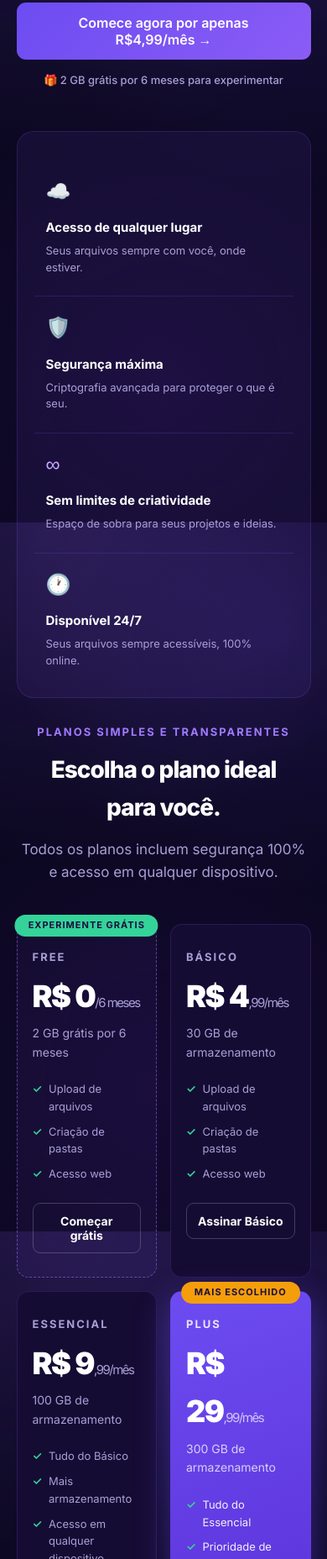
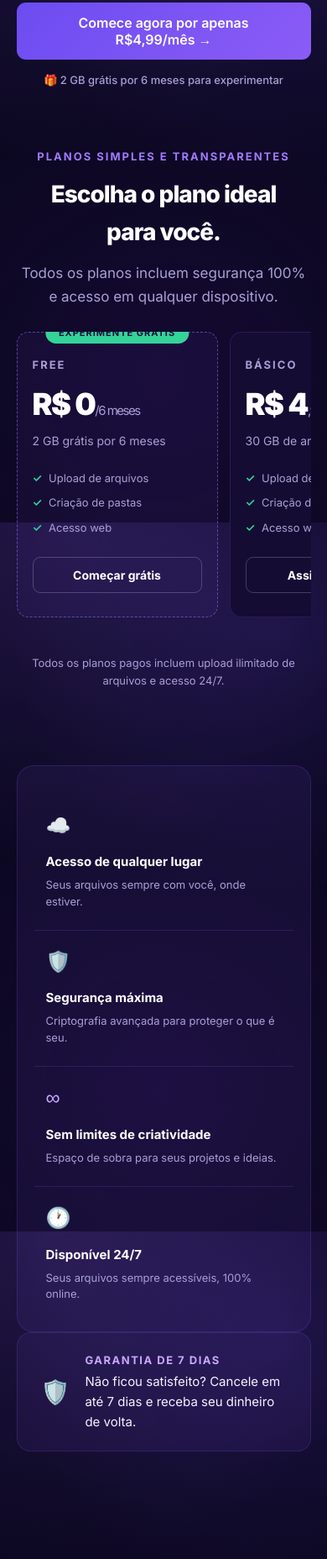
Before and after one commit to leandroworkflow-cmd/cloudx-backend, a website: page index.html in a window 390 px wide. Shown: the part 1066-2922 px from the top of the page at 84% size. Drawn offline with nearby package versions, Linux system fonts and the light colour scheme.

Commit message:
fix: ordem planos, mobile scroll, fotos depoimentos

```diff
--- a/index.html
+++ b/index.html
@@ -147,7 +147,10 @@ nav{background:rgba(11,7,32,0.85);backdrop-filter:blur(14px);border-bottom:1px s
 @media(max-width:480px){
   .plan-counter-circle{width:68px;height:68px;top:-20px;left:-20px;}
   .plan-counter-circle .num{font-size:19px;}
-  .plans-grid{grid-template-columns:1fr;}
+  .plans-grid{display:flex;flex-direction:row;overflow-x:auto;gap:14px;padding-bottom:16px;scroll-snap-type:x mandatory;-webkit-overflow-scrolling:touch;margin-top:28px;grid-template-columns:unset;}
+  .plans-grid::-webkit-scrollbar{height:4px;}
+  .plans-grid::-webkit-scrollbar-thumb{background:rgba(139,92,246,0.4);border-radius:2px;}
+  .plan-card{min-width:240px;flex-shrink:0;scroll-snap-align:start;}
 }
 
 .plan-badge{position:absolute;top:-12px;left:50%;transform:translateX(-50%);background:#F59E0B;color:#1a0f3e;font-size:11px;font-weight:700;padding:4px 16px;border-radius:50px;text-transform:uppercase;letter-spacing:1px;white-space:nowrap;}
@@ -525,32 +528,6 @@ footer{background:var(--bg-deep);padding:50px 5% 30px;border-top:1px solid var(-
   </div>
 </div>
 
-<!-- RECURSOS — barra de destaques rápidos -->
-<div class="quickfeatures-wrap" id="recursos">
-  <div class="quickfeatures">
-    <div class="quickfeature">
-      <div class="quickfeature-icon">☁️</div>
-      <div class="quickfeature-title">Acesso de qualquer lugar</div>
-      <div class="quickfeature-text">Seus arquivos sempre com você, onde estiver.</div>
-    </div>
-    <div class="quickfeature">
-      <div class="quickfeature-icon">🛡️</div>
-      <div class="quickfeature-title">Segurança máxima</div>
-      <div class="quickfeature-text">Criptografia avançada para proteger o que é seu.</div>
-    </div>
-    <div class="quickfeature">
-      <div class="quickfeature-icon">∞</div>
-      <div class="quickfeature-title">Sem limites de criatividade</div>
-      <div class="quickfeature-text">Espaço de sobra para seus projetos e ideias.</div>
-    </div>
-    <div class="quickfeature">
-      <div class="quickfeature-icon">🕐</div>
-      <div class="quickfeature-title">Disponível 24/7</div>
-      <div class="quickfeature-text">Seus arquivos sempre acessíveis, 100% online.</div>
-    </div>
-  </div>
-</div>
-
 <!-- PLANOS — agora logo no topo, em destaque -->
 <div class="plans-section" id="planos">
   <div class="plans-inner">
@@ -620,6 +597,32 @@ footer{background:var(--bg-deep);padding:50px 5% 30px;border-top:1px solid var(-
   </div>
 </div>
 
+<!-- RECURSOS — barra de destaques rápidos -->
+<div class="quickfeatures-wrap" id="recursos">
+  <div class="quickfeatures">
+    <div class="quickfeature">
+      <div class="quickfeature-icon">☁️</div>
+      <div class="quickfeature-title">Acesso de qualquer lugar</div>
+      <div class="quickfeature-text">Seus arquivos sempre com você, onde estiver.</div>
+    </div>
+    <div class="quickfeature">
+      <div class="quickfeature-icon">🛡️</div>
+      <div class="quickfeature-title">Segurança máxima</div>
+      <div class="quickfeature-text">Criptografia avançada para proteger o que é seu.</div>
+    </div>
+    <div class="quickfeature">
+      <div class="quickfeature-icon">∞</div>
+      <div class="quickfeature-title">Sem limites de criatividade</div>
+      <div class="quickfeature-text">Espaço de sobra para seus projetos e ideias.</div>
+    </div>
+    <div class="quickfeature">
+      <div class="quickfeature-icon">🕐</div>
+      <div class="quickfeature-title">Disponível 24/7</div>
+      <div class="quickfeature-text">Seus arquivos sempre acessíveis, 100% online.</div>
+    </div>
+  </div>
+</div>
+
 <!-- GARANTIA -->
 <div class="guarantee-wrap" id="seguranca">
   <div class="guarantee-banner">
@@ -640,7 +643,7 @@ footer{background:var(--bg-deep);padding:50px 5% 30px;border-top:1px solid var(-
       <div class="stars">★★★★★</div>
       <p>“Finalmente um lugar seguro e rápido para guardar tudo que preciso. Uso todo dia!”</p>
       <div class="testimonial-author">
-        <div class="avatar" style="background:#E8A87C;">J</div>
+        <img class="avatar" src="https://i.pravatar.cc/80?img=47" alt="Juliana T." style="width:38px;height:38px;border-radius:50%;object-fit:cover;flex-shrink:0;">
         <div><div class="name">Juliana T.</div><div class="role">Designer</div></div>
       </div>
     </div>
@@ -648,7 +651,7 @@ footer{background:var(--bg-deep);padding:50px 5% 30px;border-top:1px solid var(-
       <div class="stars">★★★★★</div>
       <p>“Perfeito para meus projetos e para compartilhar arquivos com minha equipe.”</p>
       <div class="testimonial-author">
-        <div class="avatar" style="background:#7C9CE8;">C</div>
+        <img class="avatar" src="https://i.pravatar.cc/80?img=12" alt="Carlos M." style="width:38px;height:38px;border-radius:50%;object-fit:cover;flex-shrink:0;">
         <div><div class="name">Carlos M.</div><div class="role">Empreendedor</div></div>
       </div>
     </div>
@@ -656,7 +659,7 @@ footer{background:var(--bg-deep);padding:50px 5% 30px;border-top:1px solid var(-
       <div class="stars">★★★★★</div>
       <p>“Atendimento incrível e recursos que realmente fazem a diferença.”</p>
       <div class="testimonial-author">
-        <div class="avatar" style="background:#E87C9C;">M</div>
+        <img class="avatar" src="https://i.pravatar.cc/80?img=23" alt="Mariana R." style="width:38px;height:38px;border-radius:50%;object-fit:cover;flex-shrink:0;">
         <div><div class="name">Mariana R.</div><div class="role">Fotógrafa</div></div>
       </div>
     </div>
```
